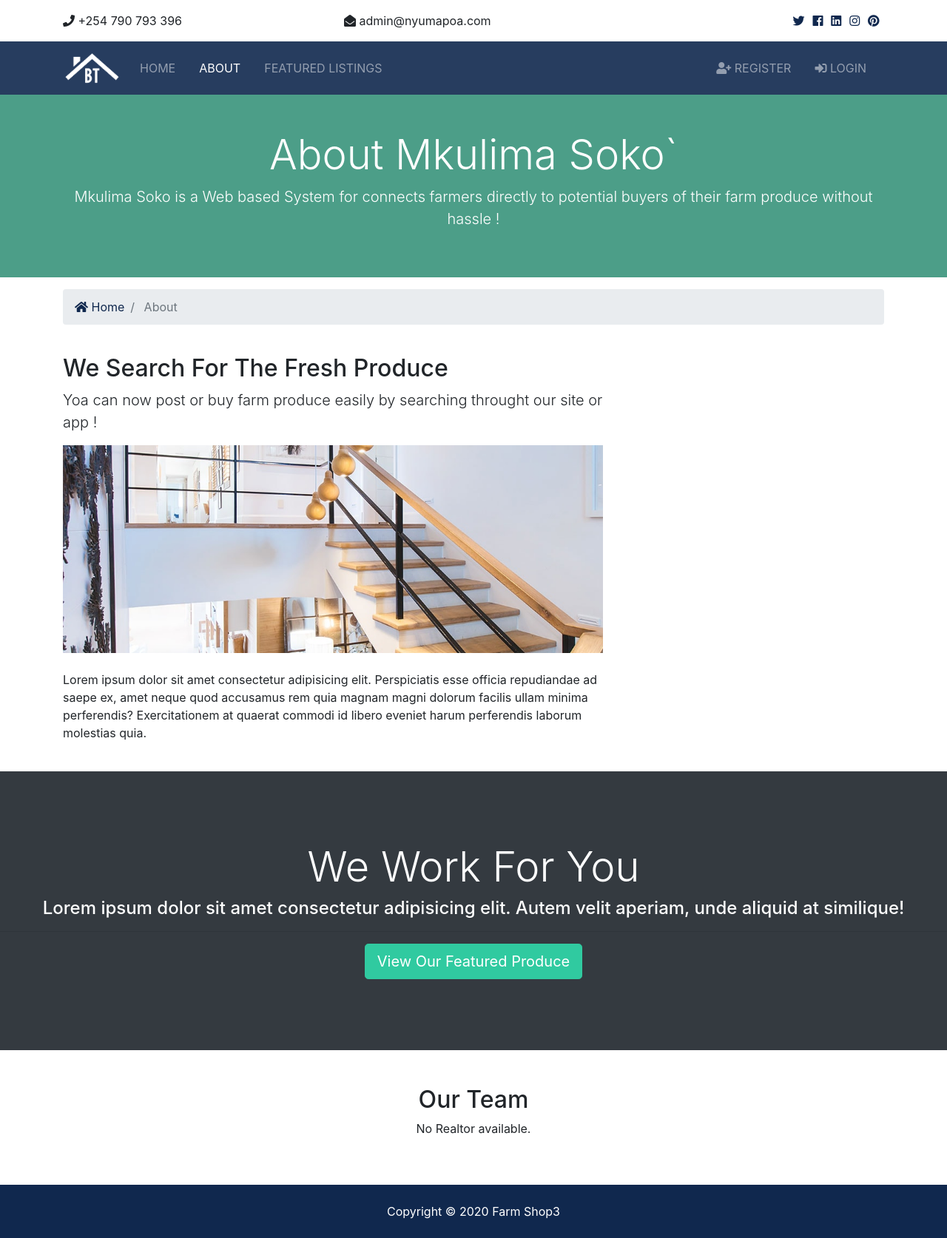
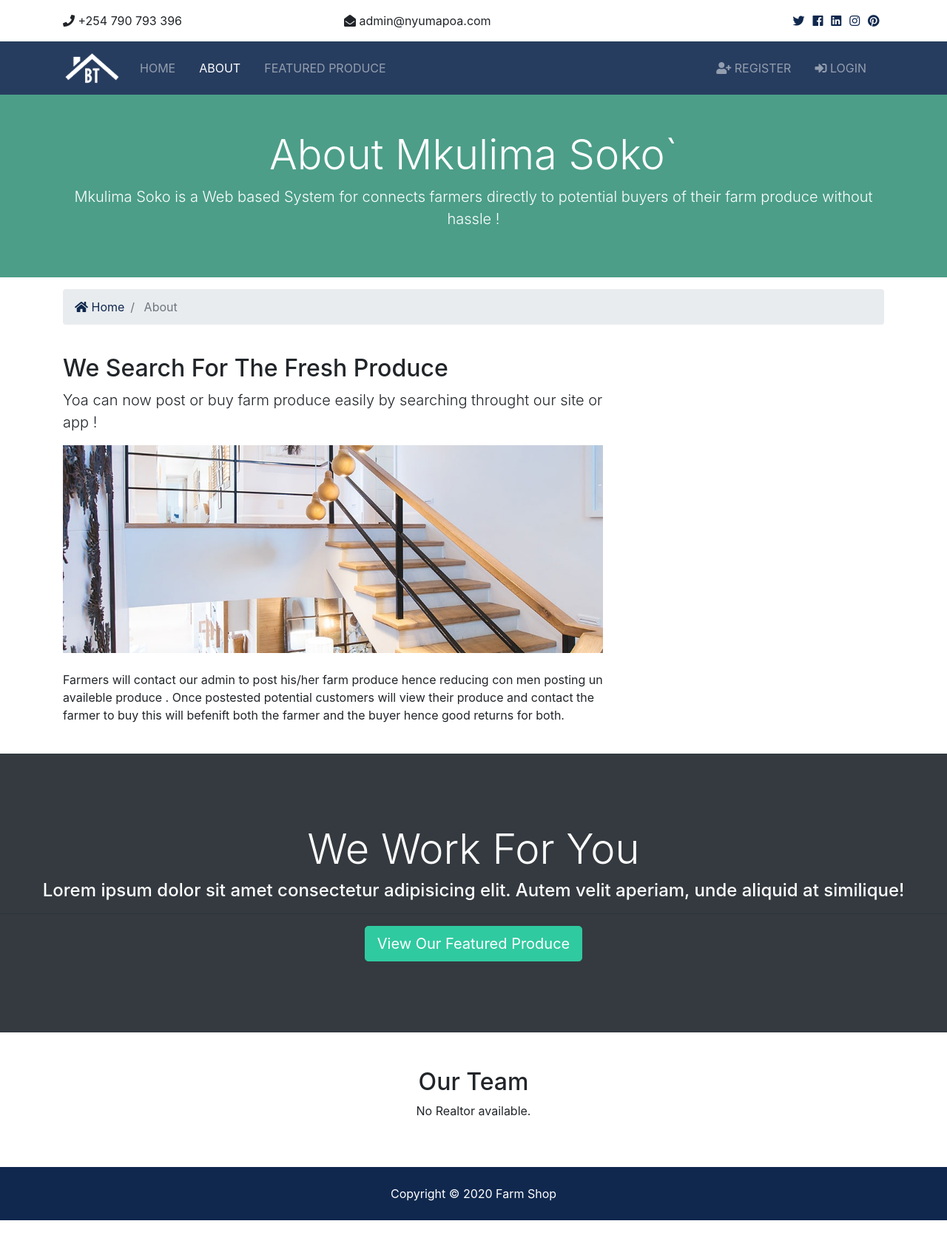
Before and after one commit to collinsjumaz/collo-real-estate, a Django app: page /about in a window 1280 px wide. Shown: the whole page at 74% size. After the commit the page ends 1650 px from the top, so only its background shows below. Run offline with Django 3.2, Linux system fonts and the light colour scheme; data that the repository does not hold is empty; some libraries are stand-ins or nearby versions.

```diff
--- a/realEstate_project/templates/listings/listings.html
+++ b/realEstate_project/templates/listings/listings.html
@@ -28,7 +28,7 @@
             <a href="{% url 'index' %}">
               <i class="fas fa-home"></i> Home</a>
           </li>
-          <li class="breadcrumb-item active"> Browse Listings</li>
+          <li class="breadcrumb-item active"> Browse ProduceS</li>
         </ol>
       </nav>
     </div>
--- a/realEstate_project/templates/pages/about.html
+++ b/realEstate_project/templates/pages/about.html
@@ -41,9 +41,7 @@
           <h2>We Search For The Fresh Produce </h2>
           <p class="lead">Yoa can now  post or buy farm produce easily by searching throught our site or app !</p>
           <img src="{% static 'img/about.jpg' %}" alt="">
-          <p class="mt-4">Lorem ipsum dolor sit amet consectetur adipisicing elit. Perspiciatis esse officia repudiandae ad saepe ex, amet
-            neque quod accusamus rem quia magnam magni dolorum facilis ullam minima perferendis? Exercitationem at quaerat
-            commodi id libero eveniet harum perferendis laborum molestias quia.</p>
+          <p class="mt-4">Farmers will contact our admin to post his/her farm produce hence reducing con men posting un availeble produce . Once postested potential customers will view their produce and contact the farmer to buy this will befenift both the farmer and the buyer hence good returns for both.</p>
         </div>
         <!-- Mvp  -->
         {% if mvp_realtors %}
--- a/realEstate_project/templates/partials/_footer.html
+++ b/realEstate_project/templates/partials/_footer.html
@@ -1,5 +1,5 @@
 <!-- Footer -->
 <footer id="main-footer" class="py-4 bg-primary text-white text-center">
     Copyright &copy;
-    <span class="year"></span>  Farm Shop3
+    <span class="year"></span>  Farm Shop
   </footer>
--- a/realEstate_project/templates/partials/_navbar.html
+++ b/realEstate_project/templates/partials/_navbar.html
@@ -37,7 +37,7 @@
               class="nav-item mr-3"
               {% endif %}
               >
-                <a class="nav-link" href="{% url 'listings' %}">Featured Listings</a>
+                <a class="nav-link" href="{% url 'listings' %}">Featured Produce</a>
               </li>
             </ul>
 
```
